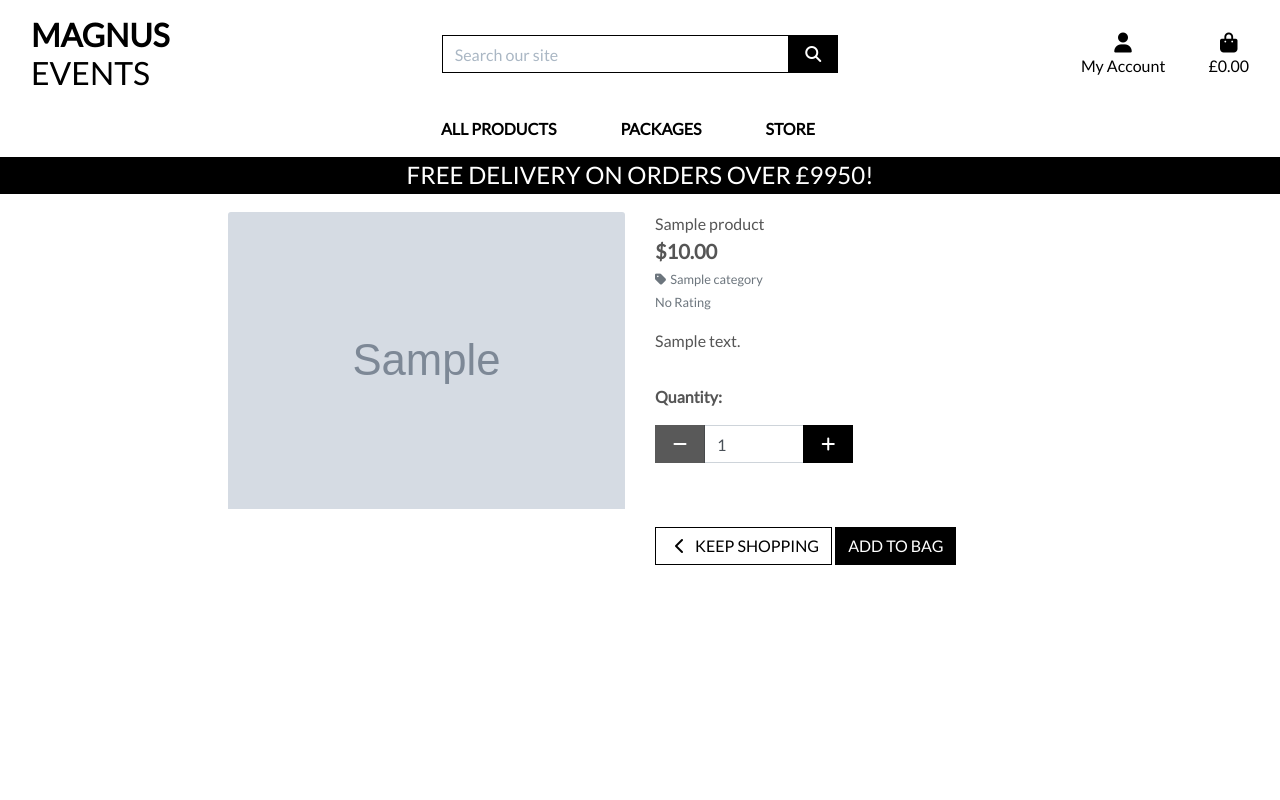
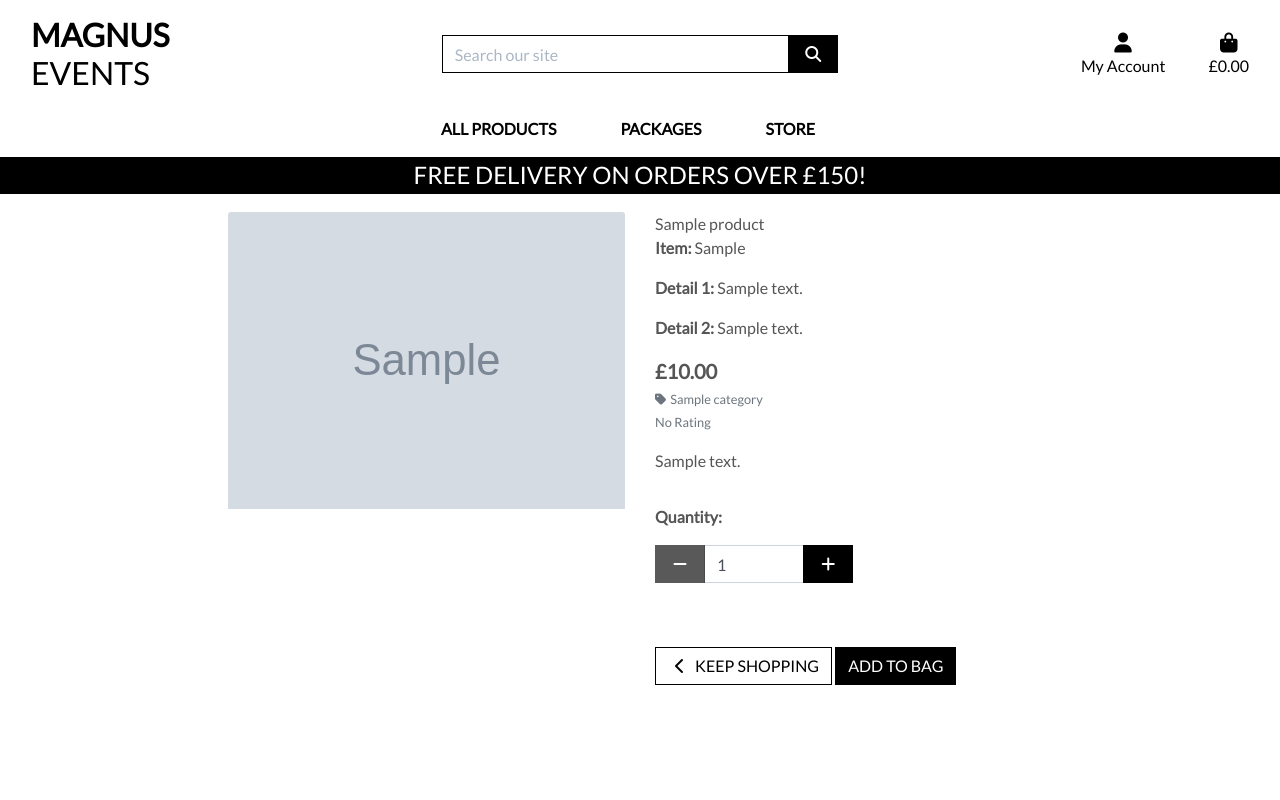
Before and after one commit to Nick8735/magnus_events_v1, a Django app: page /products/1/ in a window 1280 px wide. Run offline with Django 3.2, Linux system fonts and the light colour scheme; tables that the repository leaves empty hold one stand-in row (values such as "Sample post"); grey boxes marked "Sample" are stand-in pictures; some libraries are stand-ins or nearby versions.

Commit message:
updated product detail

```diff
--- a/bag/contexts.py
+++ b/bag/contexts.py
@@ -21,7 +21,7 @@ def bag_contents(request):
         })
 
     if total < settings.FREE_DELIVERY_THRESHOLD:
-        delivery = total * Decimal(settings.STANDARD_DELIVERY_PERCENTAGE / 100)
+        delivery = total * Decimal(settings.STANDARD_DELIVERY_PERCENTAGE /1)
         free_delivery_delta = settings.FREE_DELIVERY_THRESHOLD - total
     else:
         delivery = 0
--- a/products/templates/products/product_detail.html
+++ b/products/templates/products/product_detail.html
@@ -29,7 +29,11 @@
             <div class="col-12 col-md-6 col-lg-4">
                 <div class="product-details-container mb-5 mt-md-5">
                     <p class="mb-0">{{ product.name }}</p>
-                    <p class="lead mb-0 text-left font-weight-bold">${{ product.price }}</p>
+                    <p><strong>Item:</strong> {{ product.item }}</p>
+                    <p><strong>Detail 1:</strong> {{ product.item_detail_1 }}</p>
+                    <p><strong>Detail 2:</strong> {{ product.item_detail_2 }}</p>
+                    <p class="lead mb-0 text-left font-weight-bold">£{{ product.price }}</p>
+
                     {% if product.category %}
                     <p class="small mt-1 mb-0">
                         <a class="text-muted" href="{% url 'products' %}?category={{ product.category.name }}">
--- a/templates/base.html
+++ b/templates/base.html
@@ -107,7 +107,7 @@
         </div>
         <div id="delivery-banner" class="row text-center">
             <div class="col bg-black text-white">
-                <h4 class="logo-font my-1">Free delivery on orders over £99{{ free_delivery_threshold }}!</h4>
+                <h4 class="logo-font my-1">Free delivery on orders over £1{{ free_delivery_threshold }}!</h4>
             </div>
         </div>
     </header>
```
